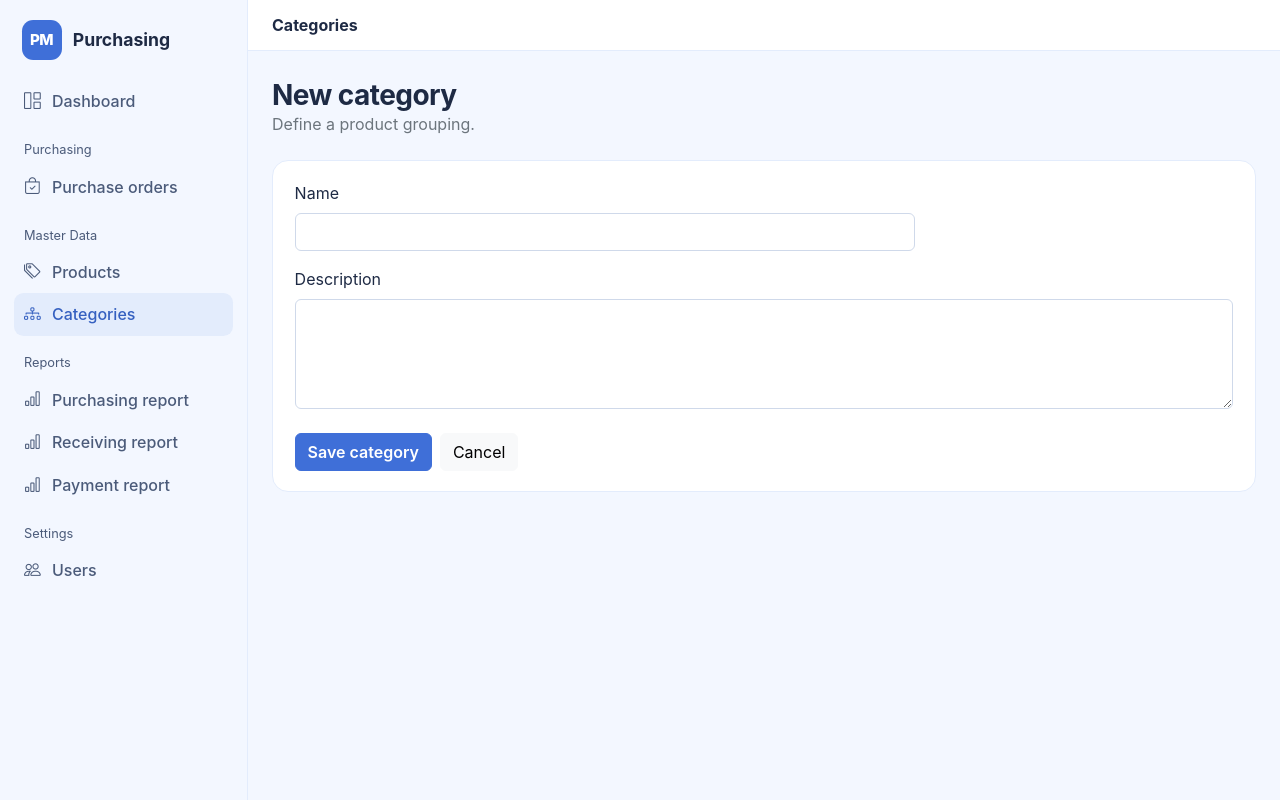
After one commit to sembunly/purchasing_management_system, a Spring Boot app: page /categories/new in a window 1280 px wide. The commit adds this page. Run offline with Spring Boot 4, Linux system fonts and the light colour scheme; the visitor is signed in with stand-in values (Sample User, id 1); some of the project's set-up classes (security, data sources, template engines, error pages and the like) are left out, and stand-ins take their place.

Commit message:
feat: add category management functionality with CRUD operations and UI integration

```diff
--- /dev/null
+++ b/src/main/java/com/bunlysem/purchasing/modules/category/controller/CategoryController.java
@@ -0,0 +1,88 @@
+package com.bunlysem.purchasing.modules.category.controller;
+
+import com.bunlysem.purchasing.modules.category.model.Category;
+import com.bunlysem.purchasing.modules.category.repository.CategoryRepository;
+import com.bunlysem.purchasing.modules.category.service.CategoryService;
+import org.springframework.stereotype.Controller;
+import org.springframework.ui.Model;
+import org.springframework.web.bind.annotation.GetMapping;
+import org.springframework.web.bind.annotation.PathVariable;
+import org.springframework.web.bind.annotation.PostMapping;
+import org.springframework.web.bind.annotation.RequestMapping;
+import org.springframework.web.bind.annotation.RequestParam;
+import org.springframework.web.servlet.mvc.support.RedirectAttributes;
+
+@Controller
+@RequestMapping("/categories")
+public class CategoryController {
+    private final CategoryRepository categories;
+    private final CategoryService categoryService;
+
+    public CategoryController(CategoryRepository categories, CategoryService categoryService) {
+        this.categories = categories;
+        this.categoryService = categoryService;
+    }
+
+    @GetMapping
+    String list(Model model) {
+        model.addAttribute("activeCode", "CATEGORIES");
+        model.addAttribute("categories", categories.findByIsActiveOrderByNameAsc(1));
+        return "categories/index";
+    }
+
+    @GetMapping("/new")
+    String createForm(Model model) {
+        return form(model, null);
+    }
+
+    @GetMapping("/{id}/edit")
+    String editForm(@PathVariable Long id, Model model) {
+        return form(model, categoryService.get(id));
+    }
+
+    @PostMapping
+    String create(@RequestParam String name, @RequestParam(required = false) String description,
+                  RedirectAttributes redirect, Model model) {
+        return save(null, name, description, redirect, model);
+    }
+
+    @PostMapping("/{id}")
+    String update(@PathVariable Long id, @RequestParam String name, @RequestParam(required = false) String description,
+                  RedirectAttributes redirect, Model model) {
+        return save(id, name, description, redirect, model);
+    }
+
+    @PostMapping("/{id}/deactivate")
+    String deactivate(@PathVariable Long id, RedirectAttributes redirect) {
+        try {
+            categoryService.deactivate(id);
+            redirect.addFlashAttribute("success", "Category deactivated.");
+        } catch (IllegalArgumentException ex) {
+            redirect.addFlashAttribute("error", ex.getMessage());
+        }
+        return "redirect:/categories";
+    }
+
+    private String save(Long id, String name, String description, RedirectAttributes redirect, Model model) {
+        try {
+            categoryService.save(id, name, description);
+            redirect.addFlashAttribute("success", "Category saved.");
+            return "redirect:/categories";
+        } catch (IllegalArgumentException ex) {
+            model.addAttribute("error", ex.getMessage());
+            Category category = id == null ? null : categoryService.get(id);
+            if (category == null) {
+                category = new Category();
+                category.setName(name);
+                category.setDescription(description);
+            }
+            return form(model, category);
+        }
+    }
+
+    private String form(Model model, Category category) {
+        model.addAttribute("activeCode", "CATEGORIES");
+        model.addAttribute("category", category);
+        return "categories/form";
+    }
+}
--- /dev/null
+++ b/src/main/resources/templates/categories/form.html
@@ -0,0 +1,16 @@
+<!doctype html>
+<html lang="en" xmlns:th="http://www.thymeleaf.org">
+<head>
+  <meta charset="UTF-8"><meta name="viewport" content="width=device-width,initial-scale=1">
+  <title>Category | PMS</title>
+  <link href="https://cdn.jsdelivr.net/npm/bootstrap@5.3.3/dist/css/bootstrap.min.css" rel="stylesheet">
+  <link href="https://cdn.jsdelivr.net/npm/bootstrap-icons@1.11.3/font/bootstrap-icons.min.css" rel="stylesheet">
+  <link rel="stylesheet" th:href="@{/css/style.css}">
+</head>
+<body class="app"><div class="shell"><aside th:replace="~{layouts/navigation :: sidebar}"></aside><div class="content">
+  <header class="topbar"><button class="btn icon-btn d-lg-none" data-bs-toggle="offcanvas" data-bs-target="#sidebar"><i class="bi bi-list"></i></button><strong>Categories</strong></header>
+  <main class="page"><div class="page-head"><div><h1 th:text="${category == null ? 'New category' : 'Edit category'}">Category</h1><p class="text-secondary mb-0">Define a product grouping.</p></div></div>
+    <div class="alert alert-danger" th:if="${error}" th:text="${error}"></div>
+    <section class="panel form-panel"><form th:action="${category == null} ? @{/categories} : @{/categories/{id}(id=${category.id})}" method="post"><div class="row g-3"><div class="col-md-8"><label class="form-label" for="name">Name</label><input class="form-control" id="name" name="name" maxlength="120" required th:value="${category?.name}"></div><div class="col-12"><label class="form-label" for="description">Description</label><textarea class="form-control" id="description" name="description" maxlength="500" rows="4" th:text="${category?.description}"></textarea></div></div><div class="d-flex gap-2 mt-4"><button class="btn btn-primary">Save category</button><a class="btn btn-light" th:href="@{/categories}">Cancel</a></div></form></section>
+  </main>
+</div></div><script src="https://cdn.jsdelivr.net/npm/bootstrap@5.3.3/dist/js/bootstrap.bundle.min.js"></script></body></html>
--- a/src/main/resources/templates/layouts/navigation.html
+++ b/src/main/resources/templates/layouts/navigation.html
@@ -9,6 +9,7 @@
         <a th:href="@{/orders}" th:classappend="${activeCode == 'ORDERS' ? 'active' : ''}"><i class="bi bi-bag-check"></i><span>Purchase orders</span></a>
         <div class="side-group">Master Data</div>
         <a th:href="@{/products}" th:classappend="${activeCode == 'PRODUCTS' ? 'active' : ''}"><i class="bi bi-tags"></i><span>Products</span></a>
+        <a th:href="@{/categories}" th:classappend="${activeCode == 'CATEGORIES' ? 'active' : ''}"><i class="bi bi-diagram-3"></i><span>Categories</span></a>
         <div class="side-group">Reports</div>
         <a th:href="@{/reports/purchasing}" th:classappend="${activeCode == 'PURCHASING_REPORT' ? 'active' : ''}"><i class="bi bi-bar-chart"></i><span>Purchasing report</span></a>
         <a th:href="@{/reports/receiving}" th:classappend="${activeCode == 'RECEIVING_REPORT' ? 'active' : ''}"><i class="bi bi-bar-chart"></i><span>Receiving report</span></a>
```
Also changed, not shown: src/main/java/com/bunlysem/purchasing/modules/category/model/Category.java (added, +33 -0 lines), src/main/java/com/bunlysem/purchasing/modules/category/repository/CategoryRepository.java (added, +13 -0 lines), src/main/java/com/bunlysem/purchasing/modules/category/service/CategoryService.java (added, +50 -0 lines), src/main/resources/templates/categories/index.html (added, +19 -0 lines).
